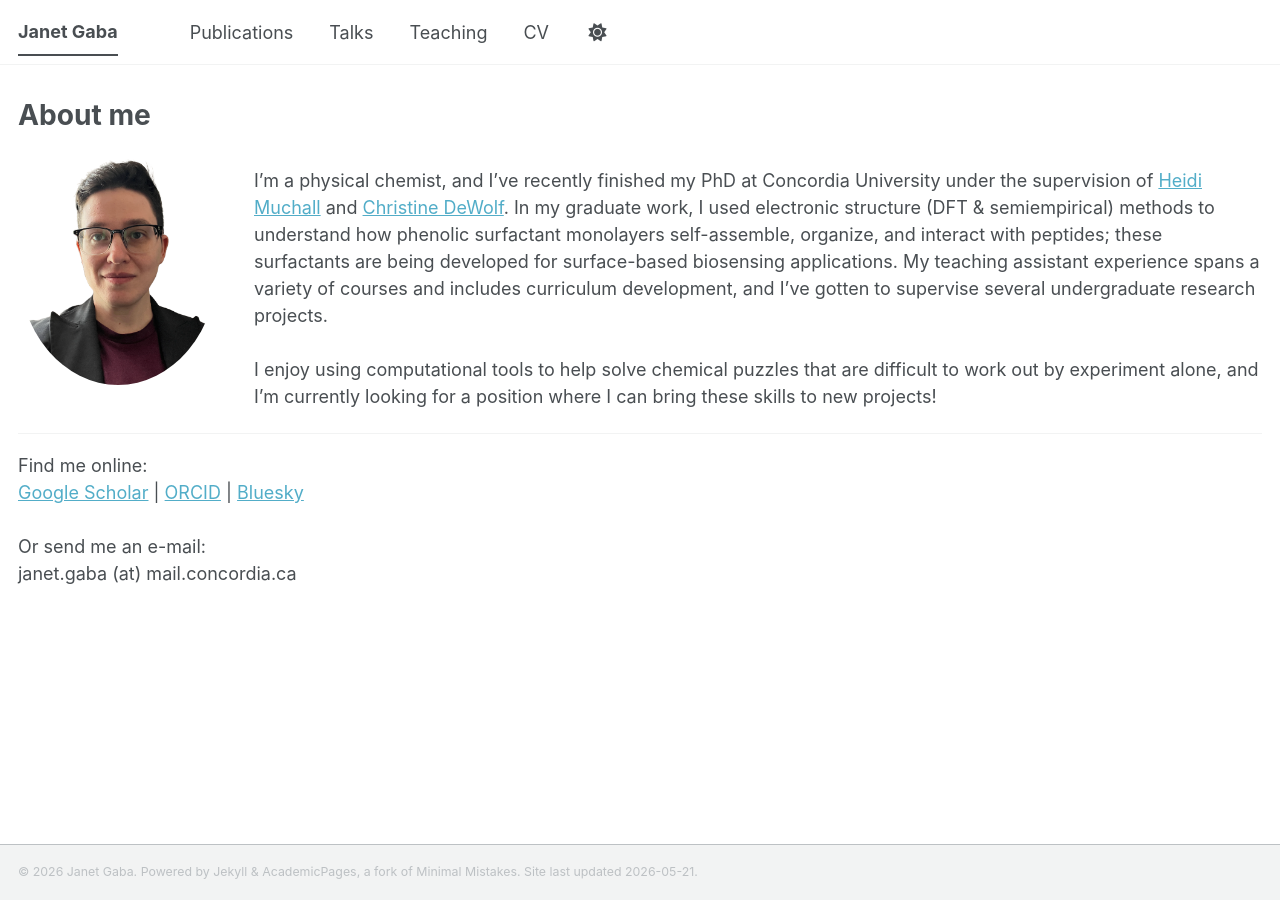
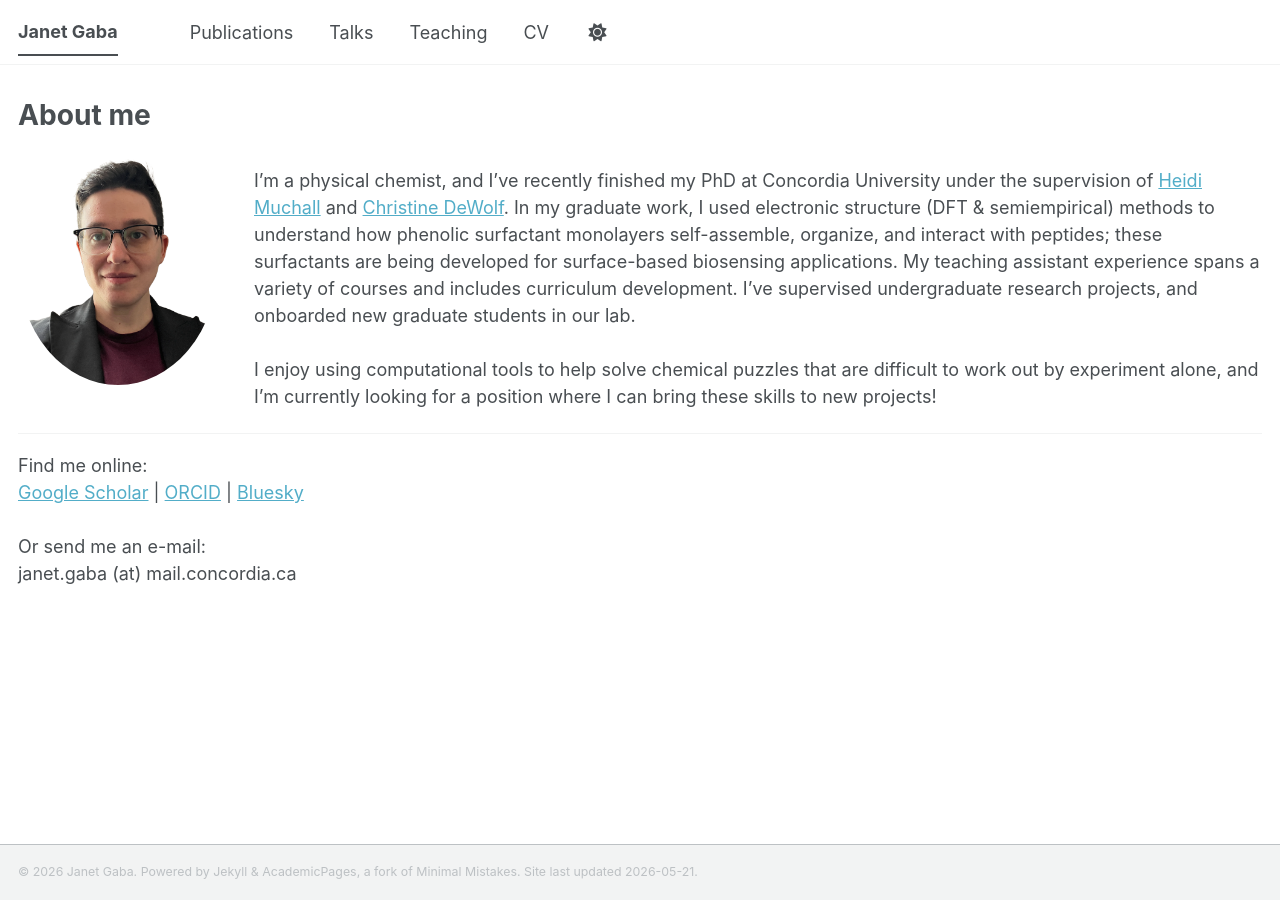
Before and after one commit to janetgaba/janetgaba.github.io, a Jekyll site: the page built from _pages/about.md, in a window 1280 px wide. Built offline with Jekyll 4.4.1, drawn with Linux system fonts in a browser that asks for light colours; a script bundle is joined from its source files by our own code; library files that are not in the unit come from our copies.

Commit message:
Update about.md

```diff
--- a/_pages/about.md
+++ b/_pages/about.md
@@ -25,7 +25,7 @@
 
 <img src="/images/website_image.png" class="about-image" />
 
-I'm a physical chemist, and I've recently finished my PhD at Concordia University under the supervision of <a href="https://www.concordia.ca/faculty/heidi-muchall.html">Heidi Muchall</a> and <a href="https://www.concordia.ca/artsci/chemistry/research/dewolf.html">Christine DeWolf</a>. In my graduate work, I used electronic structure (DFT & semiempirical) methods to understand how phenolic surfactant monolayers self-assemble, organize, and interact with peptides; these surfactants are being developed for surface-based biosensing applications. My teaching assistant experience spans a variety of courses and includes curriculum development, and I've gotten to supervise several undergraduate research projects.
+I'm a physical chemist, and I've recently finished my PhD at Concordia University under the supervision of <a href="https://www.concordia.ca/faculty/heidi-muchall.html">Heidi Muchall</a> and <a href="https://www.concordia.ca/artsci/chemistry/research/dewolf.html">Christine DeWolf</a>. In my graduate work, I used electronic structure (DFT & semiempirical) methods to understand how phenolic surfactant monolayers self-assemble, organize, and interact with peptides; these surfactants are being developed for surface-based biosensing applications. My teaching assistant experience spans a variety of courses and includes curriculum development. I've supervised undergraduate research projects, and onboarded new graduate students in our lab.
 <br /><br />
 I enjoy using computational tools to help solve chemical puzzles that are difficult to work out by experiment alone, and I'm currently looking for a position where I can bring these skills to new projects!
 
```
